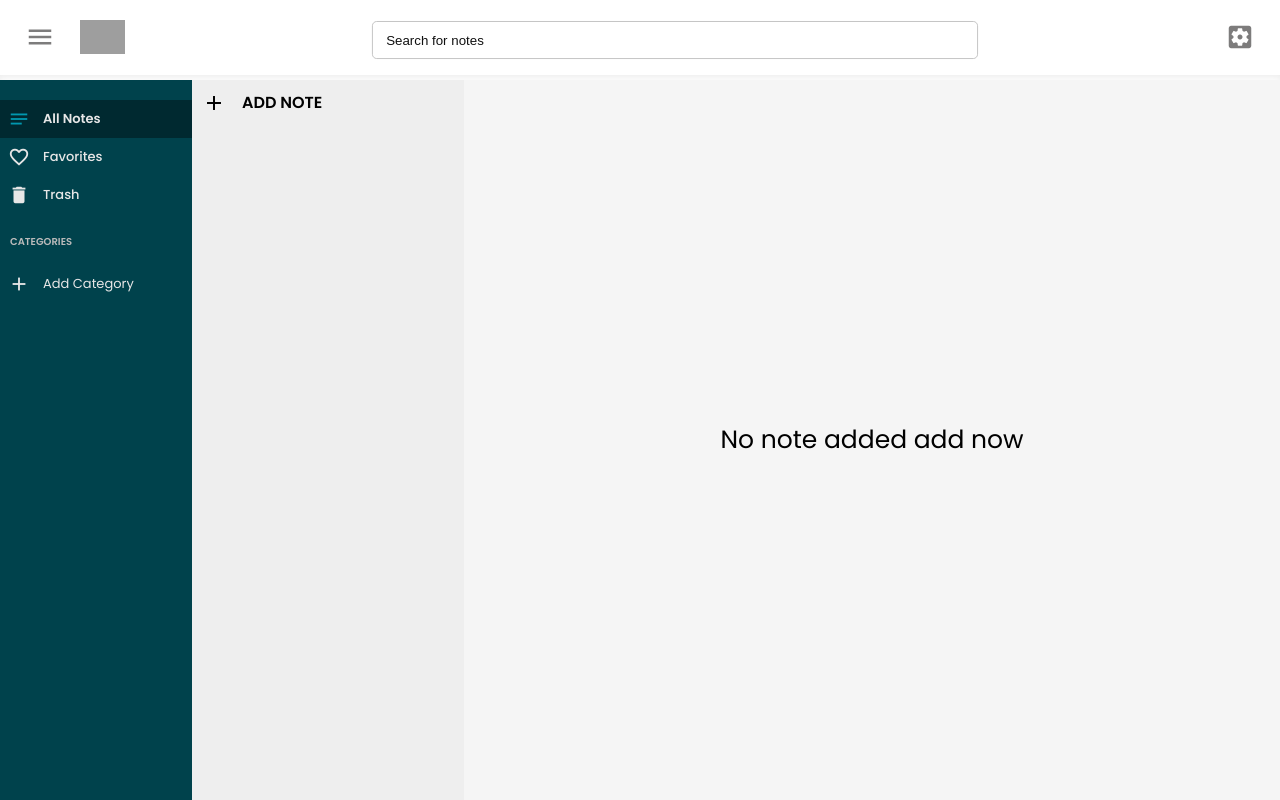
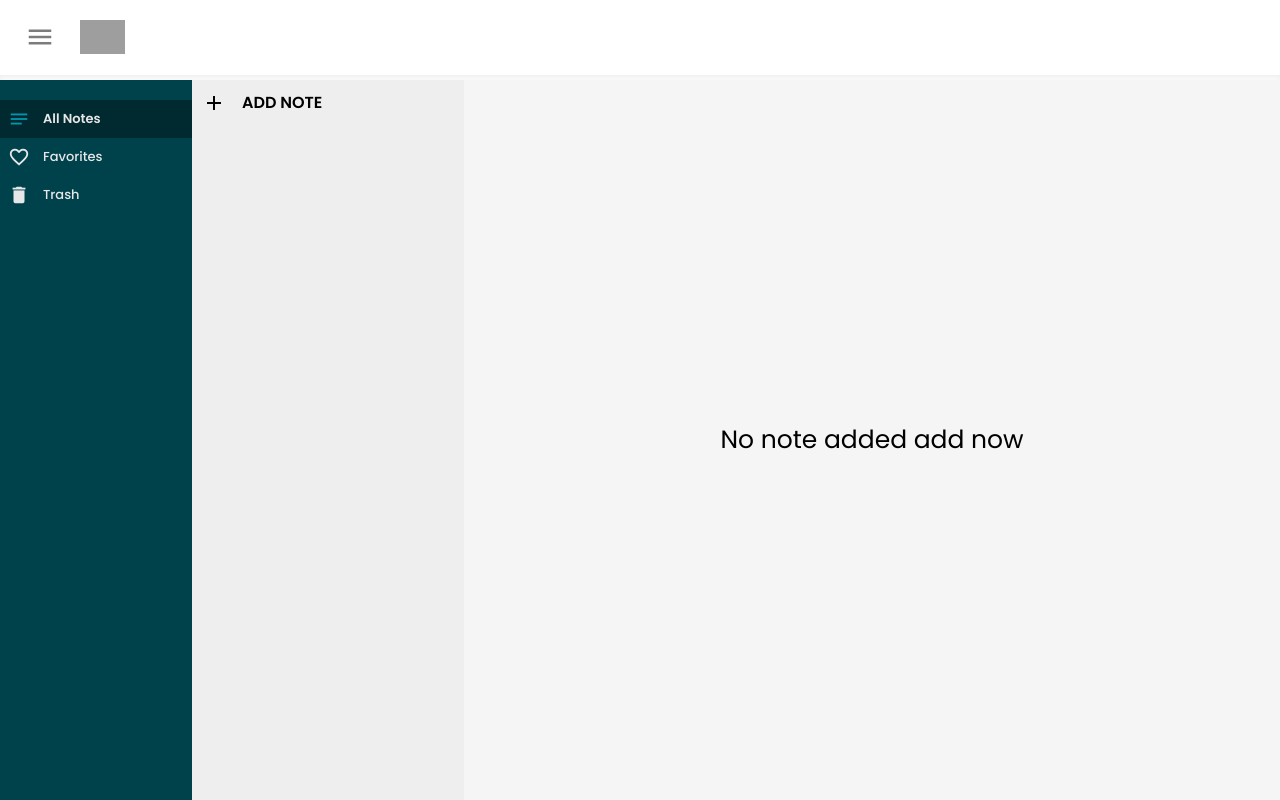
Before and after one commit to shubhambattoo/react-take-notes, a React (Create React App) app: page / in a window 1280 px wide. Built offline with nearby package versions, Linux system fonts and the light colour scheme; grey boxes are pictures that could not be loaded.

Commit message:
remove html with no feature

```diff
--- a/src/components/header/Header.js
+++ b/src/components/header/Header.js
@@ -23,10 +23,11 @@ export const Header = () => {
             name="search"
             placeholder="Search for notes"
             id="search"
+            style={{ display: 'none' }}
           />
         </div>
         <div className="right">
-          <i className="material-icons">settings_applications</i>
+          {false && <i className="material-icons">settings_applications</i>}
         </div>
       </nav>
     </header>
--- a/src/components/leftMenu/LeftMenu.js
+++ b/src/components/leftMenu/LeftMenu.js
@@ -41,6 +41,7 @@ export const LeftMenu = () => {
           </div>
         ))}
       </div>
+      {false && (
         <div className="leftbar__categories">
           <div className="leftbar__categories__head">Categories</div>
 
@@ -94,6 +95,7 @@ export const LeftMenu = () => {
             </div>
           )}
         </div>
+      )}
     </aside>
   );
 };
```
Lines whose indentation alone changed are shown as unchanged.
